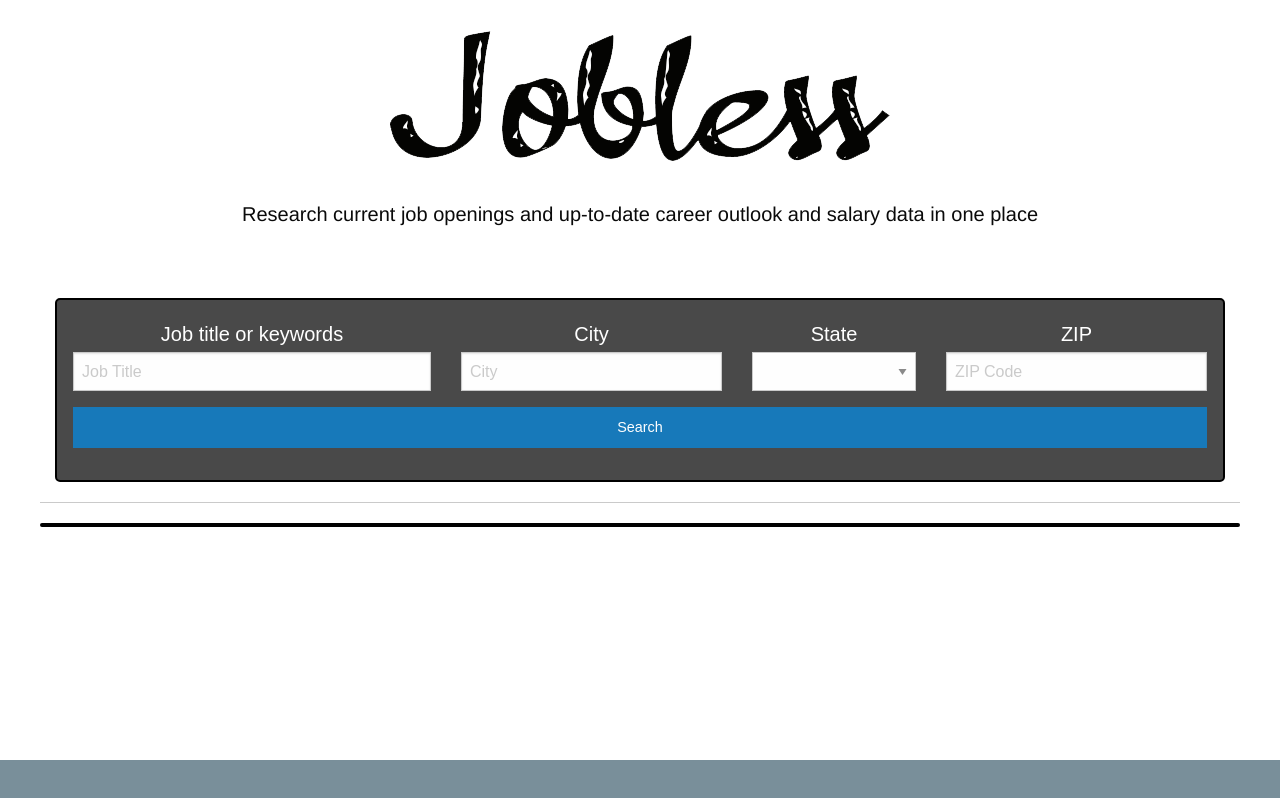
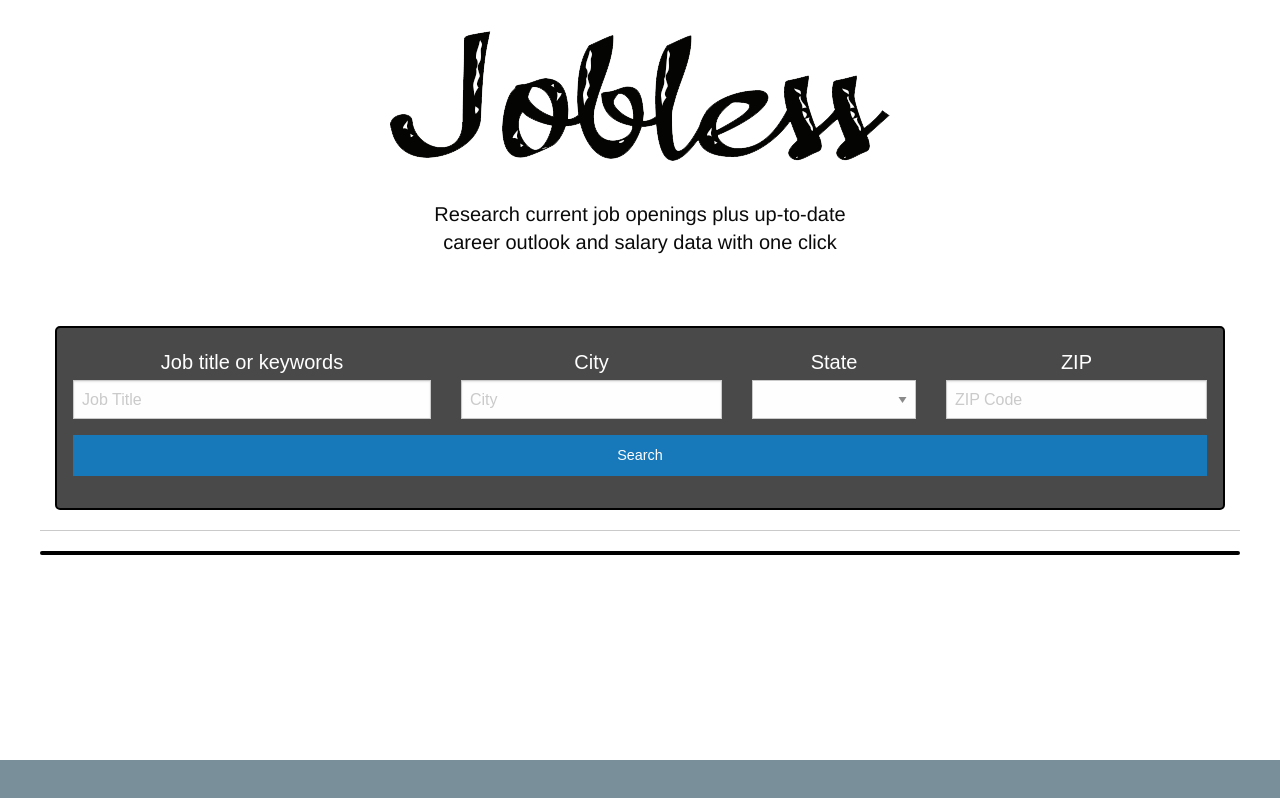
Before and after one commit to merriammassey/jobsearch, a plain HTML site: page index.html in a window 1280 px wide. Drawn offline with nearby package versions, Linux system fonts and the light colour scheme.

Commit message:
line break

```diff
--- a/index.html
+++ b/index.html
@@ -24,7 +24,7 @@
     <div class="grid-container align-center text-center medium-gray">
       <div class="jumbotron grid-x medium-gray"></div>
       <div>
-        <h5>Research current job openings and up-to-date career outlook and salary data in one place</h5>
+        <h5>Research current job openings plus up-to-date <br/>career outlook and salary data with one click</h5>
       </div>
         <div>
        <!--saved searches buttons-->
```
